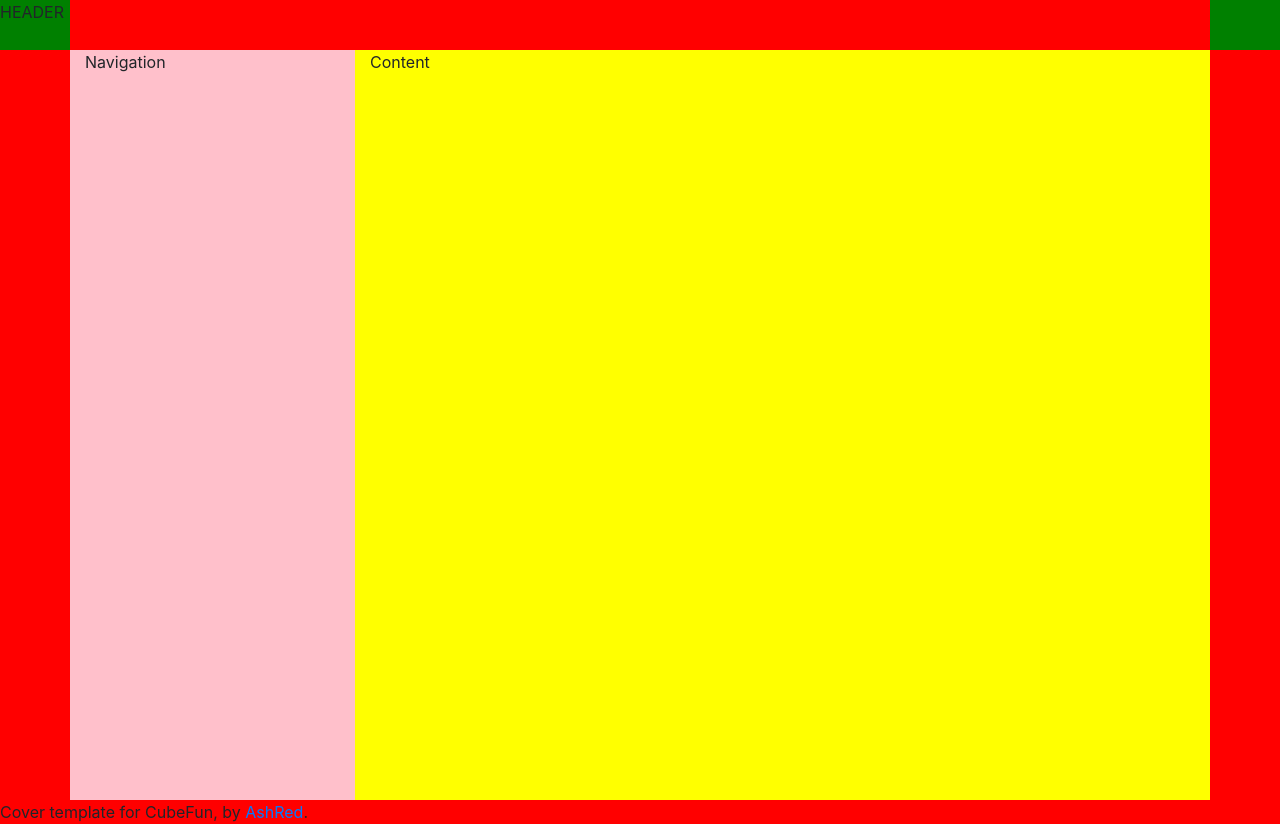
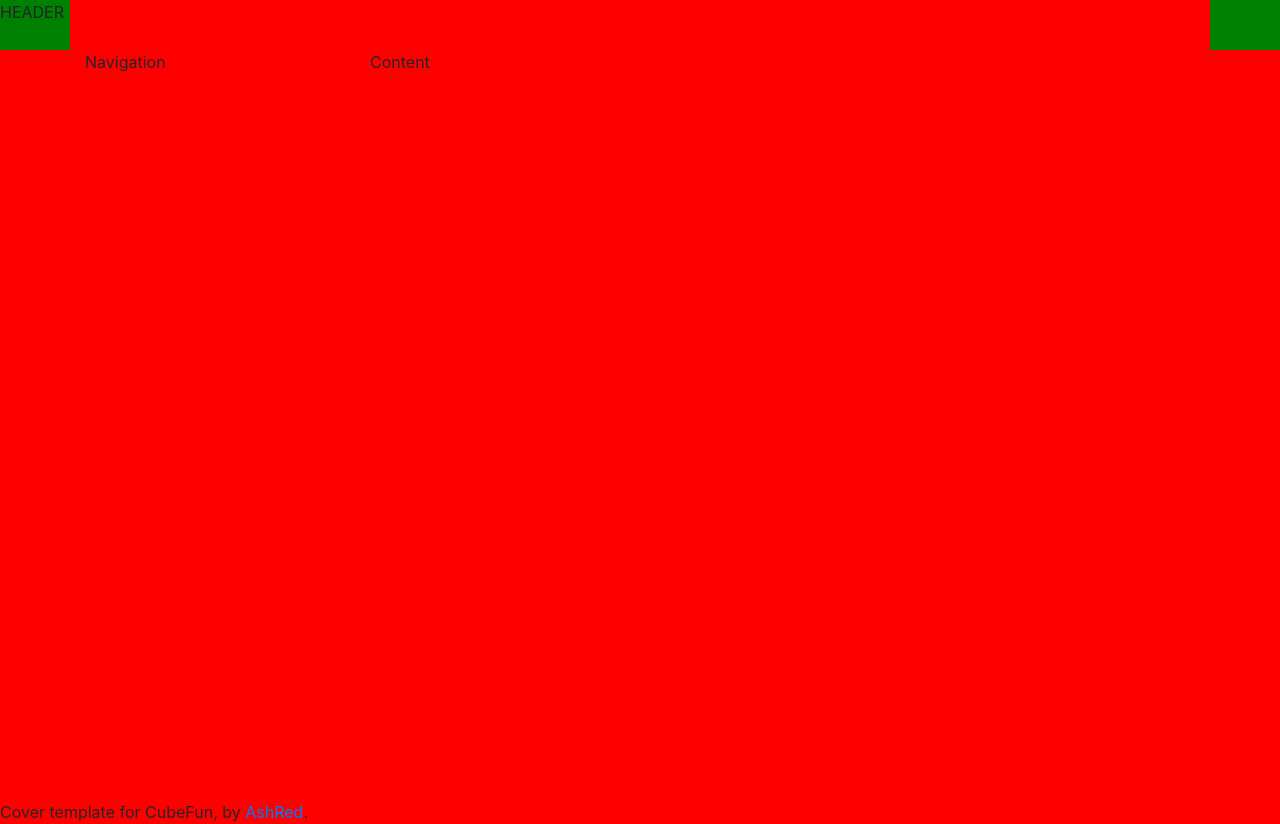
Before and after one commit to aislinnmc/cubefun, a plain HTML site: page index.html in a window 1280 px wide. Drawn offline with nearby package versions, Linux system fonts and the light colour scheme.

Commit message:
change col color

```diff
--- a/index.html
+++ b/index.html
@@ -32,11 +32,8 @@ header {
     display: table-row;
 }
 
-.col-md-3 {
-    background: pink;
-}
-.col-md-9 {
-    background: yellow;
+.col-md-6 {
+    background: red;
 }
 
 .row .no-float {
```
